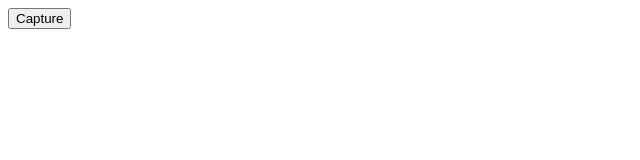
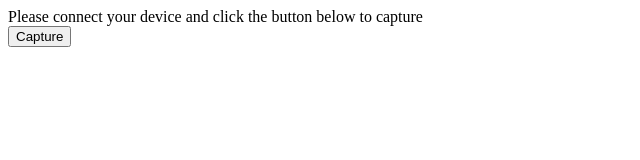
Before and after one commit to adisaxena6454/captureFingerPrint, a plain HTML site: page index.html in a window 1280 px wide. Shown: the whole page, without its empty margins (0-640 px from the left). Drawn offline with nearby package versions, Linux system fonts and the light colour scheme.

Commit message:
Update index.html

```diff
--- a/index.html
+++ b/index.html
@@ -4,8 +4,9 @@
 
 </head>
 
-<body>
-
+<body style="text:align:"center"">
+<label>Please connect your device and click the button below to capture</label>
+    <br>
     <button type="button" id="myBtn" onclick="AEPSDeviceCapture()">Capture</button>
     <br>
     <br>
```
